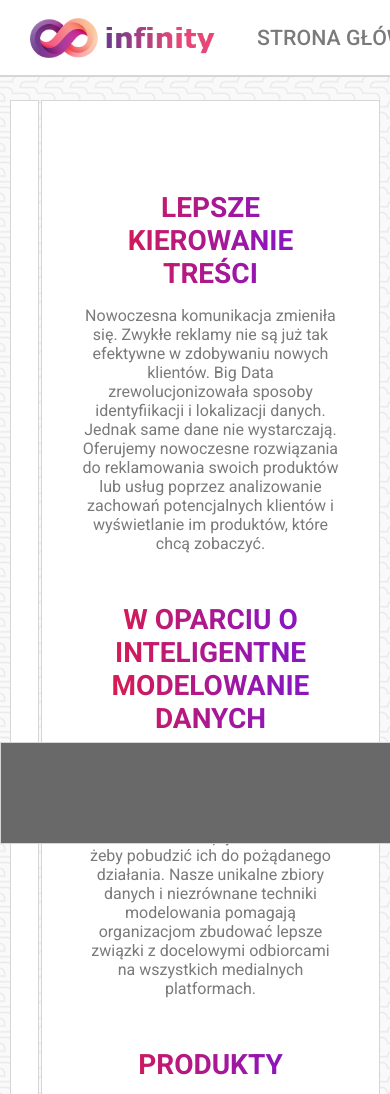
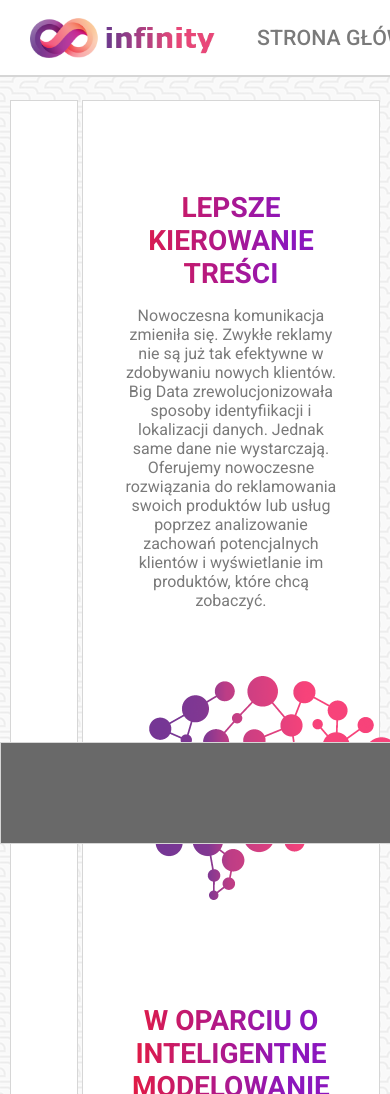
Before and after one commit to jankowskipawel/paWWW-p1, a plain HTML site: page index.html in a window 390 px wide. Shown: the top 1094 px of the page. Drawn offline with Linux system fonts and the light colour scheme.

Commit message:
Add images to main page, fix media queries

```diff
--- a/index.html
+++ b/index.html
@@ -2,8 +2,9 @@
 <html lang="pl">
   <head>
     <meta charset="UTF-8">
-    <title>TODO</title>
+    <title>Infinity®</title>
     <link rel="stylesheet" href="styles/main.css">
+    <link rel="icon" href="img/favicon.png" type="image/png">
     <link href="https://fonts.googleapis.com/css2?family=Roboto:ital,wght@0,400;0,500;0,700;1,400&display=swap" rel="stylesheet">
   </head>
   <body>
@@ -21,8 +22,10 @@
       <article>
         <h1>LEPSZE KIEROWANIE TREŚCI</h1>
         <p>Nowoczesna komunikacja zmieniła się. Zwykłe reklamy nie są już tak efektywne w zdobywaniu nowych klientów. Big Data zrewolucjonizowała sposoby identyfiikacji i lokalizacji danych. Jednak same dane nie wystarczają. Oferujemy nowoczesne rozwiązania do reklamowania swoich produktów lub usług poprzez analizowanie zachowań potencjalnych klientów i wyświetlanie im produktów, które chcą zobaczyć.</p>
+        <img src="img/smart-data.png" alt="Smart data logo" class="smart-data-img">
         <h1>W OPARCIU O INTELIGENTNE MODELOWANIE DANYCH</h1>
         <p>Używamy modelowania danych i profilowania psychograficznego, aby rozszerzać profile osób, identyfikować głównych influencerów i wpływać na ludzi, żeby pobudzić ich do pożądanego działania. Nasze unikalne zbiory danych i niezrównane techniki modelowania pomagają organizacjom zbudować lepsze związki z docelowymi odbiorcami na wszystkich medialnych platformach.</p>
+        <img src="img/cubes.png" alt="Cubes logo" class="smart-data-img">
         <h1>PRODUKTY</h1>
         <p>Nasze zbiory produktów pomogą ci kontrolować każdy aspekt zaangażowania twojej publiczności dzięki budowaniu niezbędnych przepływów informacji i połączeń behawioralnych</p>
         <h1>USŁUGI</h1>
--- a/styles/main.css
+++ b/styles/main.css
@@ -59,10 +59,10 @@ section{
   border: #d6d6d6 1px solid;
   position: absolute;
   top: 100px;
-  left: 10.5%;
+  left: 21%;
   right: 10px;
+  background-color: white;
   height: 1500px;
-  background-color: white;
 }
 
 article {
@@ -81,6 +81,15 @@ article h1{
   -webkit-text-fill-color: transparent;
 }
 
+.smart-data-img{
+  margin: 50px 0;
+}
+
+@media screen and (min-width: 480px) and (max-width:800px) {
+  .smart-data-img{display: none}
+  section{height: 1000px}
+}
+
 @keyframes flow {
   0%, 100% {
     background-position: 0 50%;
@@ -96,7 +105,7 @@ aside{
   position: absolute;
   top: 100px;
   left: 10px;
-  right: 90%;
+  right: 80%;
   height: 1500px;
   background-color: white;
 }
```
Also changed, not shown: img/cubes.png (added), img/delete-cubes.png (added), img/favicon.png (added), img/smart-data.png (added).
